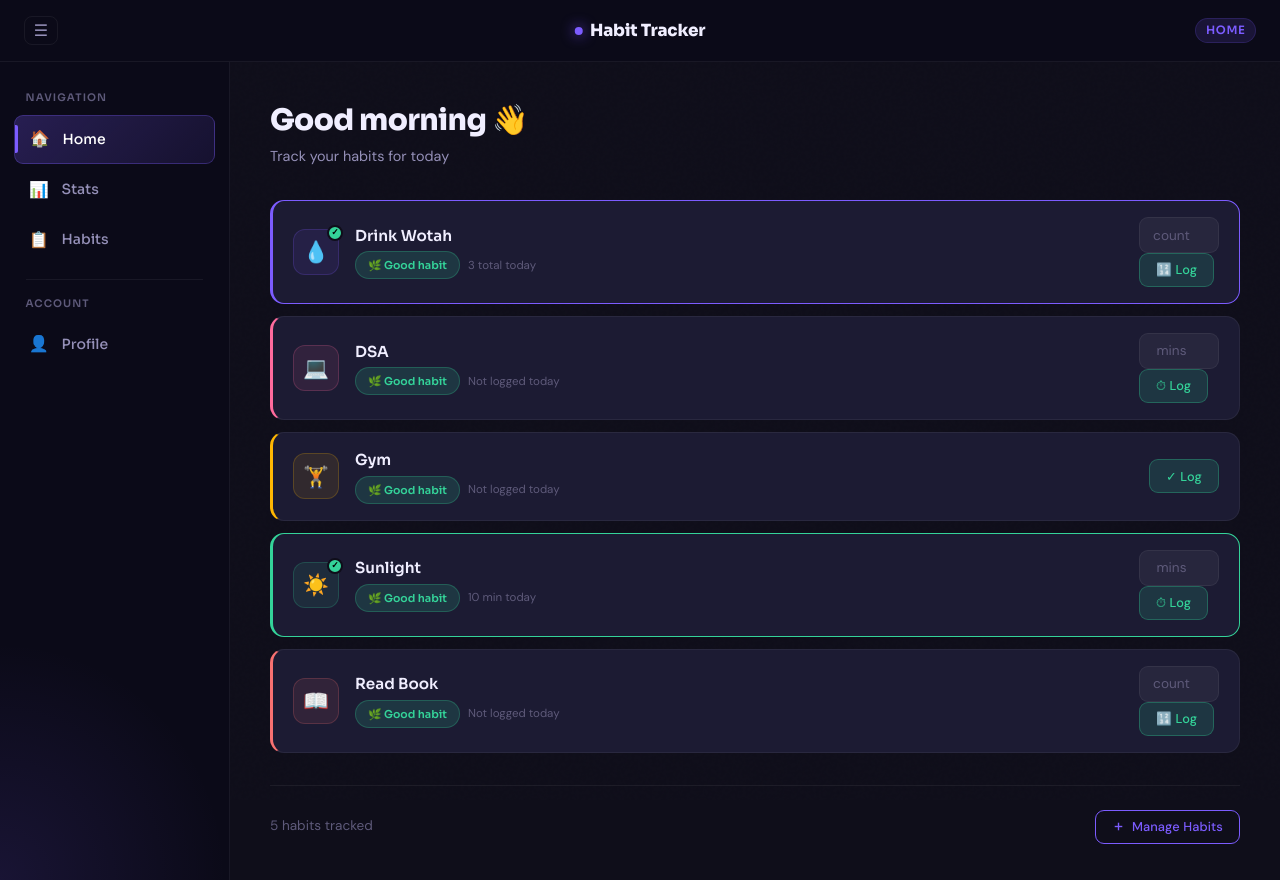
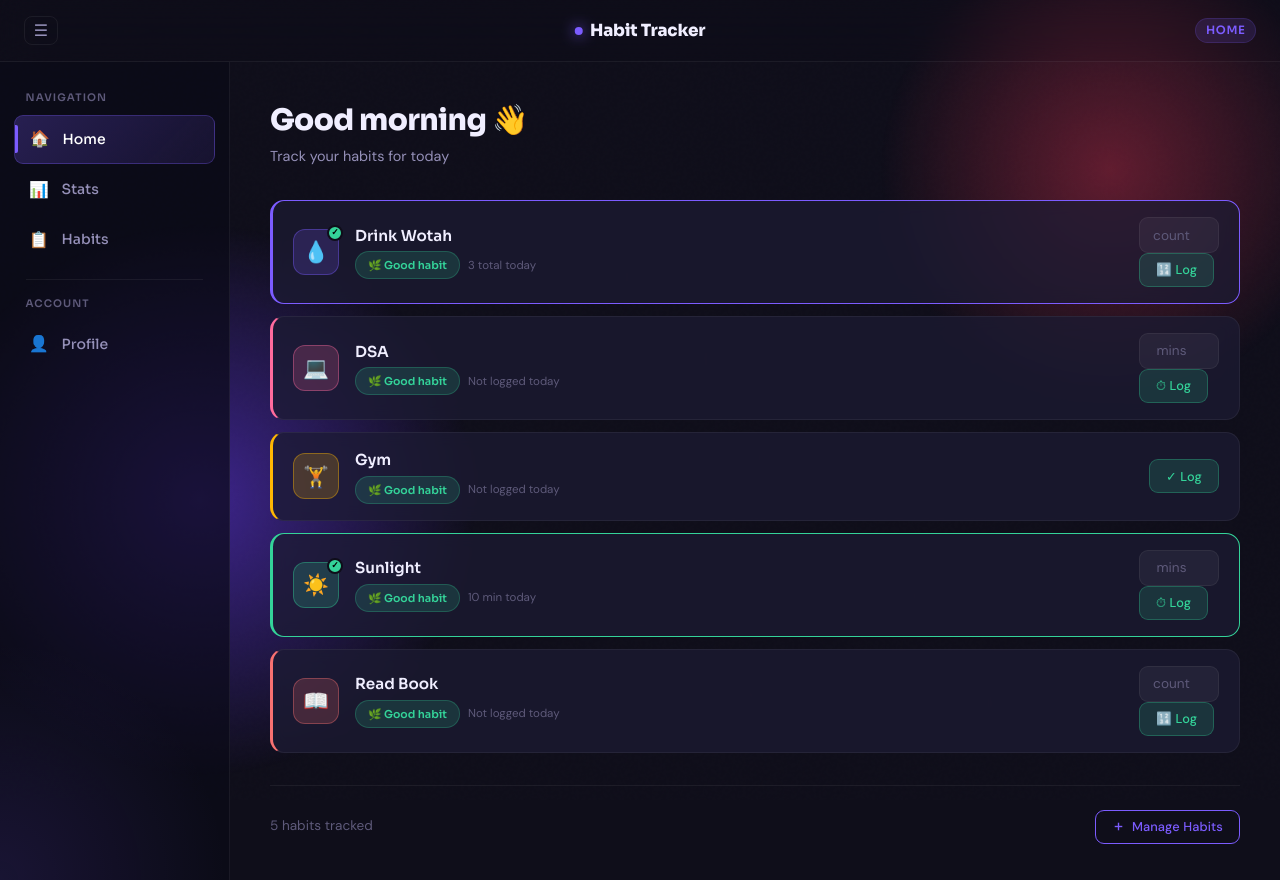
Before and after one commit to Nyxette/habit-tracker-web, a Flask app: page / in a window 1280 px wide. Run offline with Flask 3, Linux system fonts and the light colour scheme; data comes from the database, SQL or seed files in the repository.

Commit message:
a bit better background stuff

```diff
--- a/templates/base.html
+++ b/templates/base.html
@@ -27,7 +27,7 @@
         --text-muted:    #5E5A7A;
         --border:        rgba(124, 92, 255, 0.18);
         --border-subtle: rgba(255,255,255,0.06);
-        --sidebar-bg:    #0B0A18;
+        --sidebar-bg:    rgba(11, 10, 24, 0.7);
         --sidebar-width: 230px;
         --navbar-h:      62px;
         --radius:        14px;
@@ -60,7 +60,7 @@
         position: fixed;
         top: 0; left: 0; right: 0;
         height: var(--navbar-h);
-        background: rgba(11, 10, 24, 0.92);
+        background: rgba(11, 10, 24, 0.01);
         backdrop-filter: blur(20px);
         -webkit-backdrop-filter: blur(20px);
         display: flex;
@@ -262,7 +262,9 @@
 
     /* ── Cards ── */
     .ht-card {
-        background: var(--card);
+        background: rgba(28,27,51,0.75);
+        backdrop-filter: blur(8px);
+        -webkit-backdrop-filter: blur(8px);
         border: 1px solid var(--border-subtle);
         border-radius: var(--radius);
         transition: transform 0.22s ease, box-shadow 0.22s ease, border-color 0.22s ease;
@@ -535,6 +537,15 @@
 </head>
 <body>
 
+    <div style="position:fixed; top:200px; left:-100px; width:600px; height:600px;
+        background:radial-gradient(circle, rgba(108,60,255,0.50) 0%, transparent 65%);
+        pointer-events:none; z-index:0;"></div>
+
+    <div style="position:fixed; top:-80px; right:-80px; width:500px; height:500px;
+        background:radial-gradient(circle, rgba(220,50,80,0.40) 0%, transparent 65%);
+        pointer-events:none; z-index:0;"></div>
+
+
     <!-- Navbar -->
     <nav class="ht-navbar">
         <button class="hamburger-btn" onclick="toggleSidebar()">☰</button>
--- a/templates/index.html
+++ b/templates/index.html
@@ -46,8 +46,8 @@
         <div style="
             width: 46px; height: 46px;
             border-radius: 12px;
-            background: {{ color }}18;
-            border: 1px solid {{ color }}33;
+            background: {{ color }}30;
+            border: 1px solid {{ color }}60;
             display: flex; align-items: center; justify-content: center;
             font-size: 1.3rem;
             flex-shrink: 0;
@@ -98,6 +98,7 @@
 
         <!-- Log button -->
 
+
         <form action="/log/{{ habit[0] }}" method="POST" class="d-inline"
             style="display:flex; align-items:center; gap:0.5rem;">
             {% if ltype == 'boolean' %}
```
